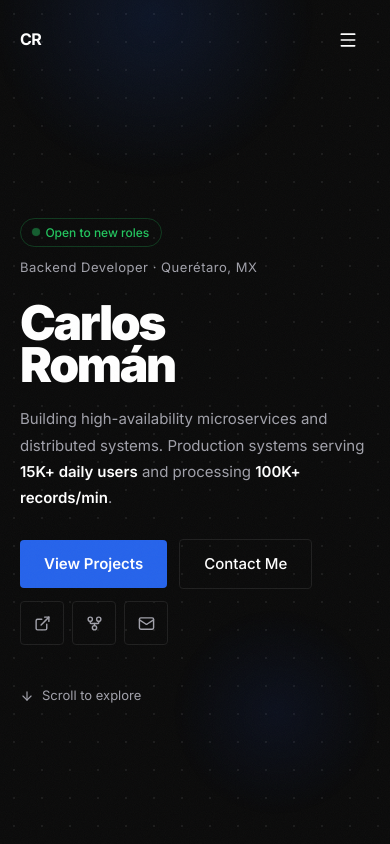
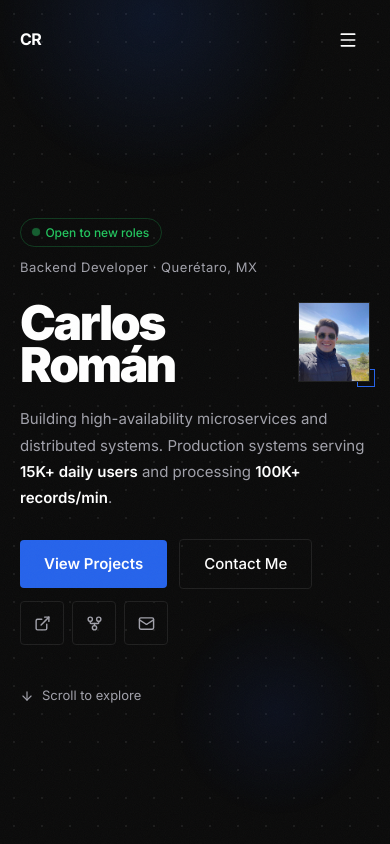
Before and after one commit to valium69mg/personal_portfolio, a React (Vite) app: page / in a window 390 px wide. Shown: the top 844 px of the page. Built offline with nearby package versions, Linux system fonts and the light colour scheme.

Commit message:
Add small photo next to name on mobile

```diff
--- a/src/components/Hero.tsx
+++ b/src/components/Hero.tsx
@@ -76,22 +76,56 @@ export default function Hero() {
               </span>
             </div>
 
-            {/* Name */}
+            {/* Name + mobile photo */}
+            <div
+              className="hero-name"
+              style={{
+                display: 'flex',
+                alignItems: 'flex-start',
+                justifyContent: 'space-between',
+                gap: '1rem',
+                marginBottom: 'clamp(1.25rem, 3vw, 2rem)',
+              }}
+            >
               <h1
-              className="hero-name"
                 style={{
                   fontSize: 'var(--type-giant)',
                   fontWeight: 900,
                   letterSpacing: '-0.05em',
                   lineHeight: 0.88,
                   color: 'var(--color-text)',
-                marginBottom: 'clamp(1.25rem, 3vw, 2rem)',
                 }}
               >
                 Carlos
                 <br />
                 Román
               </h1>
+
+              {/* Small photo — mobile only */}
+              <div className="md:hidden" style={{ flexShrink: 0, position: 'relative' }}>
+                <img
+                  src="/carlos.webp"
+                  alt="Carlos Román"
+                  width={80}
+                  height={90}
+                  style={{
+                    width: '72px',
+                    height: '80px',
+                    objectFit: 'cover',
+                    objectPosition: 'center 12%',
+                    display: 'block',
+                    border: '1px solid var(--color-border)',
+                  }}
+                />
+                <div style={{
+                  position: 'absolute',
+                  bottom: '-5px', right: '-5px',
+                  width: '18px', height: '18px',
+                  border: '1.5px solid var(--color-accent)',
+                  zIndex: -1,
+                }} />
+              </div>
+            </div>
 
             {/* Description */}
             <p
```
Lines whose indentation alone changed are shown as unchanged.
